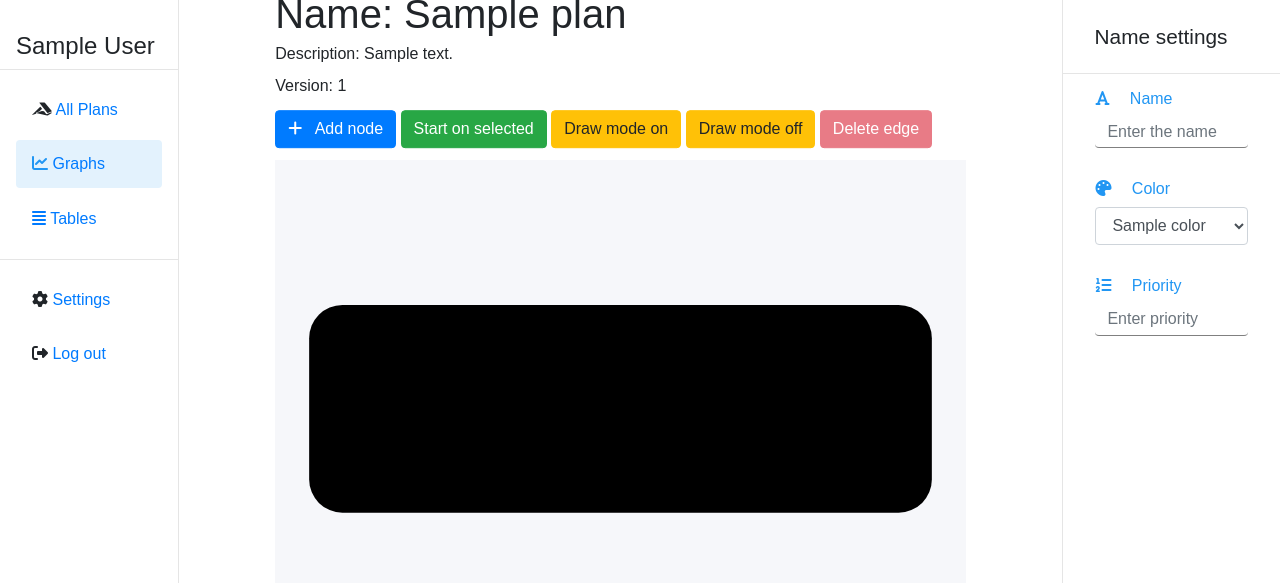
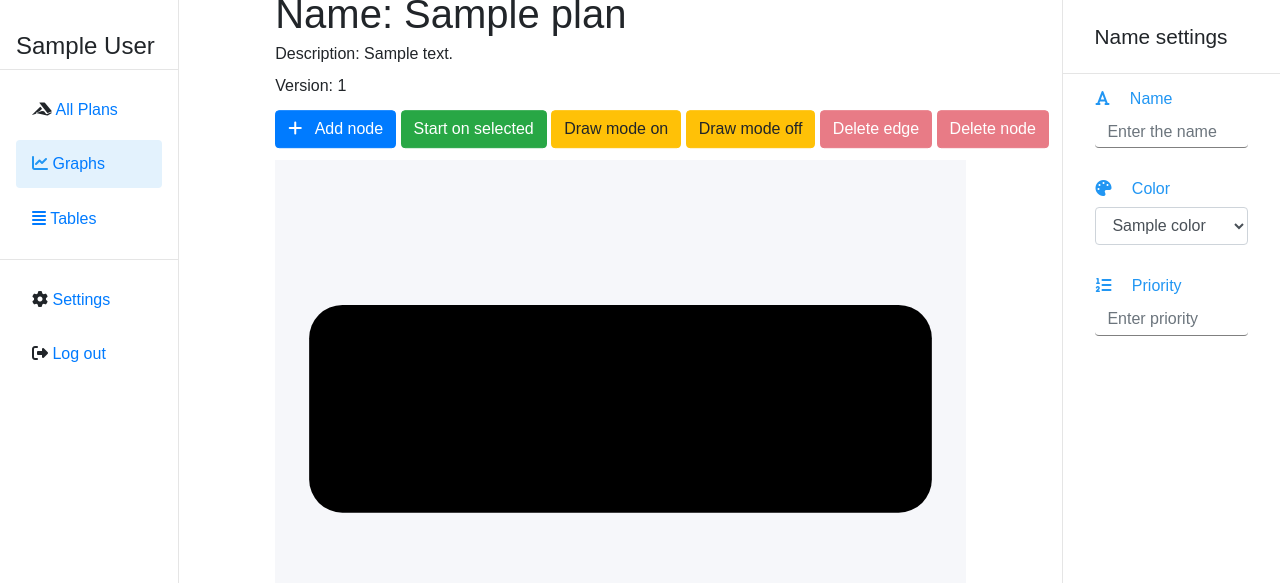
Before and after one commit to MrRamka/plan_constructor, a Django app: a page that uses graph/templates/graph/graph_detail.html in a window 1280 px wide. Shown: the top 583 px of the page. Run offline with Django 3.2, Linux system fonts and the light colour scheme; a user stored in the database is signed in; tables that the repository leaves empty hold one stand-in row (values such as "Sample post"); some libraries are stand-ins or nearby versions.

Commit message:
Add graph manipulation ( add/delete node, add/delete edge, edit node settings)

```diff
--- a/graph/templates/graph/graph_detail.html
+++ b/graph/templates/graph/graph_detail.html
@@ -19,6 +19,8 @@
                     <button class="btn btn-warning" id="draw-on">Draw mode on</button>
                     <button class="btn btn-warning" id="draw-off">Draw mode off</button>
                     <button class="btn btn-danger" id="delete" disabled>Delete edge</button>
+                    <button class="btn btn-danger" id="delete-node" disabled>Delete node</button>
+
 
                 </p>
             </div>
@@ -155,6 +157,10 @@
 
             });
 
+            let eh = cy.edgehandles({
+                snap: true
+            });
+
             // Ajax setup
             function getCookie(name) {
                 let cookieValue = null;
@@ -163,7 +169,7 @@
                     let cookies = document.cookie.split(';');
                     for (i; i < cookies.length; i++) {
                         let cookie = jQuery.trim(cookies[i]);
-// Does this cookie string begin with the name we want?
+                        // Does this cookie string begin with the name we want?
                         if (cookie.substring(0, name.length + 1) === (name + '=')) {
                             cookieValue = decodeURIComponent(cookie.substring(name.length + 1));
                             break;
@@ -192,20 +198,111 @@
 
             cy.on('tap', 'node', function (evt) {
                 let node = evt.target;
+                {# Update label when tapped#}
                 let label = node.data('label');
-                {# ToDo change node lable #}
-                $("#name").val(label);
+                let nameInput = $("#name");
+                nameInput.val(label);
 
+                {# ajax for change node name #}
+                nameInput.blur(function () {
+                    let newLabel = nameInput.val();
+                    if (label !== newLabel) {
+                        // set new label
+                        node.data('label', newLabel);
+                        $.ajax({
+                            url: '{% url 'graph:update_label' %}',
+                            method: 'post',
+                            data: {
+                                'node_id': node.data('id'),
+                                'new_node_name': newLabel
+                            },
+                            success: function (d) {
+                                alert(d['status']);
+                                {# TODO: popup or status place #}
+                            }
+
+                        })
+                    }
+                });
+
+                {# color select #}
                 let colorHex = node.data('color');
+                $('#colorsSelect option[data-color=' + colorHex + ']').prop('selected', true);
+                let colorSelect = $('#colorsSelect');
+                {# Change color via ajax #}
+                colorSelect.change(function () {
+                    let newColorHex = $('#colorsSelect option:selected').attr("data-color");
+                    node.data('color', '#' + newColorHex);
+                    $.ajax({
+                        url: '{% url 'graph:update_color' %}',
+                        method: 'post',
+                        data: {
+                            'node_id': node.data('id'),
+                            'new_node_color': newColorHex
+                        },
+                        success: function (d) {
+                            alert(d['status']);
+                            {# TODO: popup or status place #}
+                        }
 
-                $('#colorsSelect option[data-color=' + colorHex + ']').prop('selected', true);
+                    })
 
+                });
+
+                {# Update priority when tapped#}
                 let priority = node.data('priority');
-                $('#priority').val(priority);
+                let priorityInput = $('#priority');
+                priorityInput.val(priority);
+
+                {# ajax for change priority #}
+                priorityInput.blur(function () {
+                    let newPriority = priorityInput.val();
+                    if (priority !== newPriority) {
+                        // set new label
+                        node.data('priority', newPriority);
+                        $.ajax({
+                            url: '{% url 'graph:update_priority' %}',
+                            method: 'post',
+                            data: {
+                                'node_id': node.data('id'),
+                                'new_node_priority': newPriority
+                            },
+                            success: function (d) {
+                                alert(d['status']);
+                                {# TODO: popup or status place #}
+                            }
+
+                        })
+                    }
+
+                });
+
+
+                {# delete node #}
+                let deleteNodeButton = $('#delete-node');
+                deleteNodeButton.removeAttr('disabled');
+                deleteNodeButton.click(function () {
+                    cy.remove(node); // removes all connected edges
+                    deleteNodeButton.attr('disabled', '');
+                    $.ajax({
+                        url: '{% url 'graph:delete_node' %}',
+                        method: 'post',
+                        data: {
+                            'node_id': node.data('id')
+                        },
+                        success: function (d) {
+                            alert(d['status']);
+                            {# TODO: popup or status place #}
+                        }
+
+                    })
+                });
+
 
             });
 
 
+            {# delete edge #}
             cy.on('tap', 'edge', function (event) {
                 let edge = event.target;
                 let deleteButton = $('#delete');
@@ -213,16 +310,43 @@
                 deleteButton.click(function () {
                     cy.remove(edge);
                     deleteButton.attr('disabled', '');
-                    {# TODO: ajax delete edge method #}
+                    $.ajax({
+                        url: '{% url 'graph:delete_edge' %}',
+                        method: 'post',
+                        data: {
+                            'edge_id': edge.data('id')
+                        },
+                        success: function (d) {
+                            alert(d['status']);
+                            {# TODO: popup or status place #}
+                        }
+
+                    })
+
                 });
 
             });
 
+            {# creating edges#}
+            cy.on('ehcomplete', (event, sourceNode, targetNode, addedEles) => {
+                $.ajax({
+                    url: '{% url 'graph:add_edge' %}',
+                    method: 'POST',
 
-            let eh = cy.edgehandles({
-                snap: true
+                    data: {
+                        'node_start': sourceNode.data('id'),
+                        'node_end': targetNode.data('id')
+                    },
+                    success: function (d) {
+                        alert(d['status']);
+                        {#                         TODO: popup or status place #}
+
+                    },
+
+                });
             });
 
+            {# add node #}
             $('#add-node').click(function (e) {
                 e.preventDefault();
                 $.ajax({
--- a/graph/templates/graph/includes/right_navigation_menu.html
+++ b/graph/templates/graph/includes/right_navigation_menu.html
@@ -23,7 +23,7 @@
                     <select class="form-control" id="colorsSelect" style="">
                         <optgroup label="Main colors">
                             {% for color in colors %}
-                                <option id="color_{{ color.id }}" data-color="#{{ color.hex }}">
+                                <option id="color_{{ color.id }}" data-color="{{ color.hex }}">
                                     {{ color.name }} </option>
                             {% endfor %}
                         </optgroup>
--- a/graph/urls.py
+++ b/graph/urls.py
@@ -1,11 +1,22 @@
 from django.conf.urls import url
 from django.urls import path
 
-from graph.views import GraphListView, GraphDetailView, AddNode
+from graph.views import GraphListView, GraphDetailView, AddNode, ChangeNodeLabel, ChangeNodePriority, DeleteEdge, \
+    UpdateColor, DeleteNode, AddEdge
 
 app_name = 'graph'
 urlpatterns = [
+    # Start ajax
     path('add-node/', AddNode.as_view(), name='add_node'),
+    path('add-edge/', AddEdge.as_view(), name='add_edge'),
+
+    path('update-label/', ChangeNodeLabel.as_view(), name='update_label'),
+    path('update-priority/', ChangeNodePriority.as_view(), name='update_priority'),
+    path('delete-edge/', DeleteEdge.as_view(), name='delete_edge'),
+    path('update-color/', UpdateColor.as_view(), name='update_color'),
+    path('delete-node/', DeleteNode.as_view(), name='delete_node'),
+
+    # End ajax
     path('list/', GraphListView.as_view(), name='to_user_graph_list'),
     path('<hash>/', GraphDetailView.as_view(), name='to_plan'),
 ]
--- a/graph/views.py
+++ b/graph/views.py
@@ -54,6 +54,7 @@ class GraphDetailView(DetailView, LoginRequiredMixin):
         return context_data
 
 
+# todo  create mixin: allow edit only own components
 class AddNode(LoginRequiredMixin, View):
     def post(self, request):
         if request.is_ajax():
@@ -73,3 +74,83 @@ class AddNode(LoginRequiredMixin, View):
             }
 
             return HttpResponse(json.dumps(data), content_type='application/json')
+
+
+class ChangeNodeLabel(LoginRequiredMixin, View):
+    def post(self, request):
+        if request.is_ajax():
+            node_id = request.POST.get('node_id', None)
+            node_label = request.POST.get('new_node_name', None)
+            node = Vertex.objects.get(id=node_id)
+            node.name = node_label
+            node.save()
+            data = {
+                'status': 'OK'
+            }
+
+            return HttpResponse(json.dumps(data), content_type='application/json')
+
+
+class ChangeNodePriority(LoginRequiredMixin, View):
+    def post(self, request):
+        if request.is_ajax():
+            node_id = request.POST.get('node_id', None)
+            new_node_priority = request.POST.get('new_node_priority', None)
+            node = Vertex.objects.get(id=node_id)
+            node.priority = new_node_priority
+            node.save()
+            data = {
+                'status': 'OK'
+            }
+            return HttpResponse(json.dumps(data), content_type='application/json')
+
+
+class AddEdge(LoginRequiredMixin, View):
+    def post(self, request):
+        if request.is_ajax():
+            node_start = request.POST.get('node_start', None)
+            node_end = request.POST.get('node_end', None)
+            edge = Edge.objects.create(start_vertex_id=node_start, end_vertex_id=node_end)
+            data = {
+                'status': 'CREATED'
+            }
+            return HttpResponse(json.dumps(data), content_type='application/json')
+
+
+class DeleteEdge(LoginRequiredMixin, View):
+    def post(self, request):
+        if request.is_ajax():
+            edge_id = request.POST.get('edge_id', None)
+            edge = Edge.objects.get(id=edge_id)
+            edge.delete()
+            data = {
+                'status': 'DELETED'
+            }
+            return HttpResponse(json.dumps(data), content_type='application/json')
+
+
+class UpdateColor(LoginRequiredMixin, View):
+    def post(self, request):
+        if request.is_ajax():
+            node_id = request.POST.get('node_id', None)
+            new_node_color = request.POST.get('new_node_color', None)
+            node = Vertex.objects.get(id=node_id)
+            color = Color.objects.get(hex=new_node_color)
+            node.color = color
+            node.save()
+            data = {
+                'status': 'OK'
+            }
+            return HttpResponse(json.dumps(data), content_type='application/json')
+
+
+class DeleteNode(LoginRequiredMixin, View):
+    def post(self, request):
+        if request.is_ajax():
+            node_id = request.POST.get('node_id', None)
+            node = Vertex.objects.get(id=node_id)
+            node.delete()
+            data = {
+                'status': 'DELETED'
+            }
+            return HttpResponse(json.dumps(data), content_type='application/json')
```
